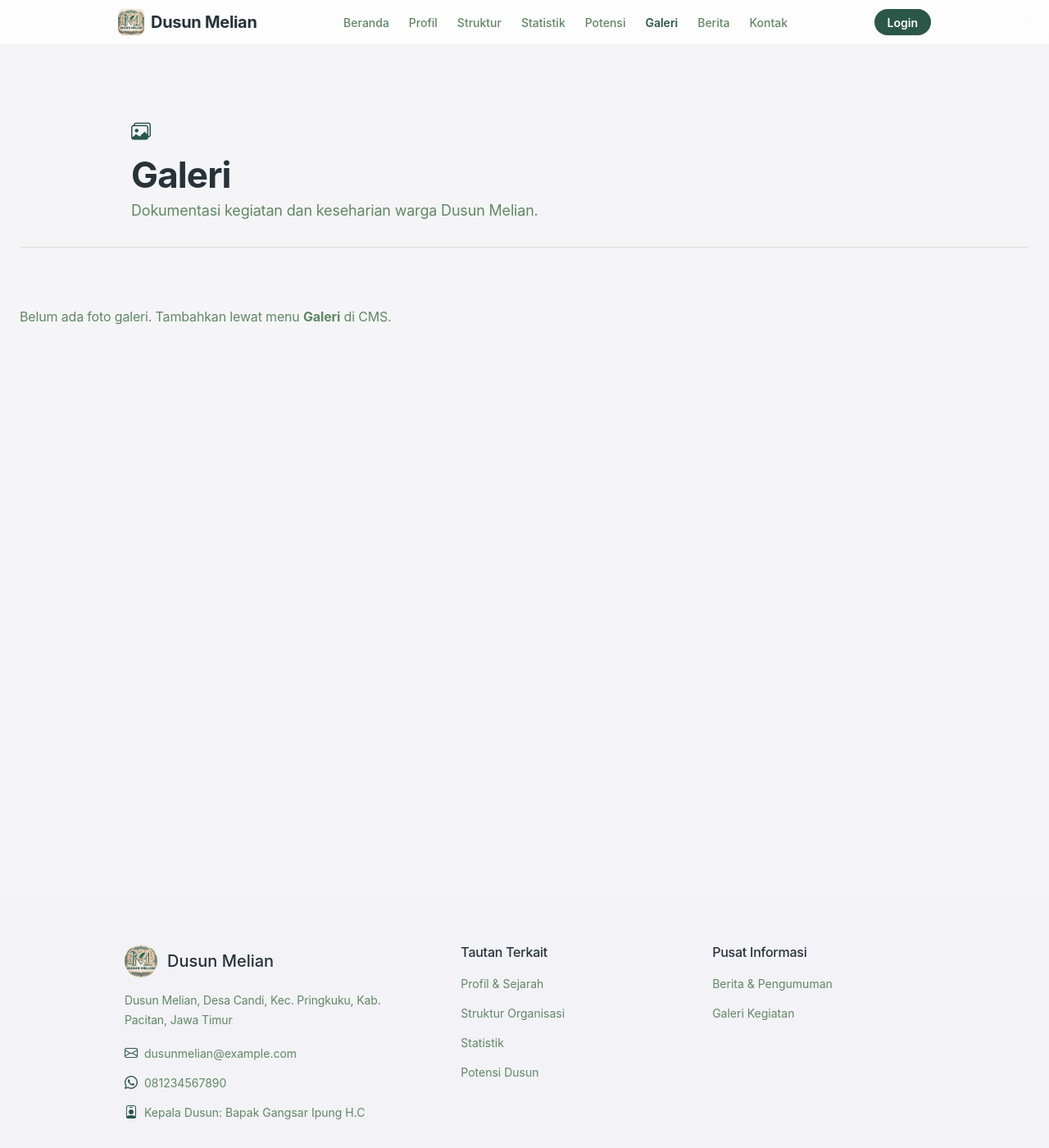
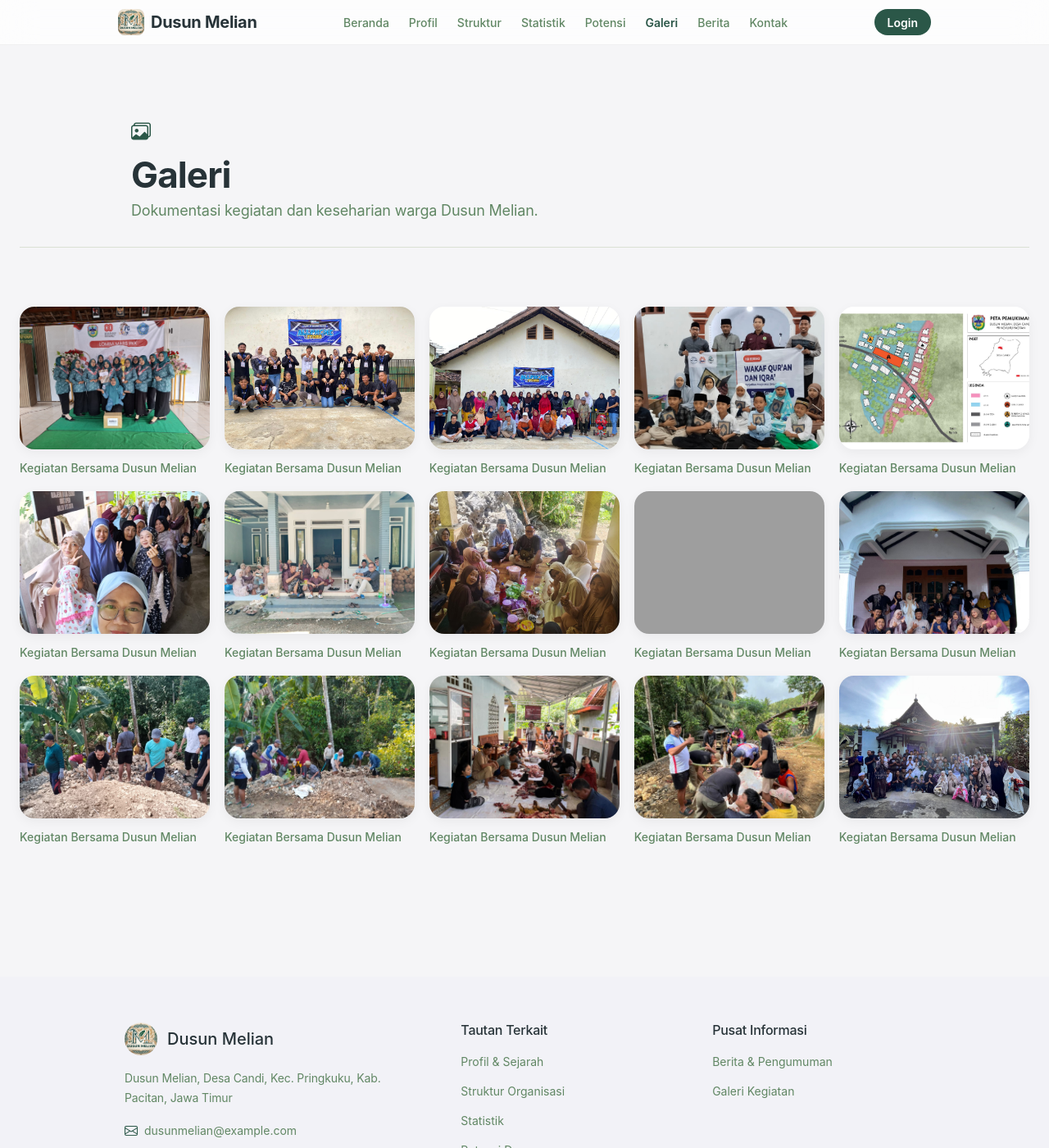
Before and after one commit to Noiro-0/Melian-Happy, a Jekyll site: the page built from galeri.html, in a window 1280 px wide and 1400 px high. Shown: the whole window at 82% size. Built offline with Jekyll 4.4.1, drawn with Linux system fonts in a browser that asks for light colours; nearby versions of some CDN libraries; grey boxes are pictures that could not be loaded.

Commit message:
Update Galeri “galeri”

```diff
--- a/_data/galeri.yml
+++ b/_data/galeri.yml
@@ -1 +1,31 @@
-galeri: []
+galeri:
+  - gambar: /assets/img/foto_dusun_melian-1-.jpeg
+    judul: Kegiatan Bersama Dusun Melian
+  - judul: Kegiatan Bersama Dusun Melian
+    gambar: /assets/img/foto_dusun_melian-2-.jpeg
+  - judul: Kegiatan Bersama Dusun Melian
+    gambar: /assets/img/foto_dusun_melian-3-.jpeg
+  - judul: Kegiatan Bersama Dusun Melian
+    gambar: /assets/img/foto_dusun_melian-4-.jpeg
+  - judul: Kegiatan Bersama Dusun Melian
+    gambar: /assets/img/foto_dusun_melian-5-.jpeg
+  - judul: Kegiatan Bersama Dusun Melian
+    gambar: /assets/img/foto_dusun_melian-6-.jpeg
+  - judul: Kegiatan Bersama Dusun Melian
+    gambar: /assets/img/foto_dusun_melian-7-.jpeg
+  - judul: Kegiatan Bersama Dusun Melian
+    gambar: /assets/img/foto_dusun_melian-8-.jpeg
+  - judul: Kegiatan Bersama Dusun Melian
+    gambar: /assets/img/foto_dusun_melian-9-.jpeg
+  - judul: Kegiatan Bersama Dusun Melian
+    gambar: /assets/img/foto_dusun_melian-10-.jpeg
+  - judul: Kegiatan Bersama Dusun Melian
+    gambar: /assets/img/foto_dusun_melian-11-.jpeg
+  - judul: Kegiatan Bersama Dusun Melian
+    gambar: /assets/img/foto_dusun_melian-12-.jpeg
+  - judul: Kegiatan Bersama Dusun Melian
+    gambar: /assets/img/foto_dusun_melian-13-.jpeg
+  - judul: Kegiatan Bersama Dusun Melian
+    gambar: /assets/img/foto_dusun_melian-14-.jpeg
+  - judul: Kegiatan Bersama Dusun Melian
+    gambar: /assets/img/foto_dusun_melian-15-.jpeg
```
Also changed, not shown: assets/img/foto_dusun_melian-1-.jpeg (added), assets/img/foto_dusun_melian-10-.jpeg (added), assets/img/foto_dusun_melian-11-.jpeg (added), assets/img/foto_dusun_melian-12-.jpeg (added), assets/img/foto_dusun_melian-13-.jpeg (added), assets/img/foto_dusun_melian-14-.jpeg (added), assets/img/foto_dusun_melian-15-.jpeg (added), assets/img/foto_dusun_melian-2-.jpeg (added), assets/img/foto_dusun_melian-3-.jpeg (added), assets/img/foto_dusun_melian-4-.jpeg (added), assets/img/foto_dusun_melian-5-.jpeg (added), assets/img/foto_dusun_melian-6-.jpeg (added), assets/img/foto_dusun_melian-7-.jpeg (added), assets/img/foto_dusun_melian-8-.jpeg (added), 1 other file.
